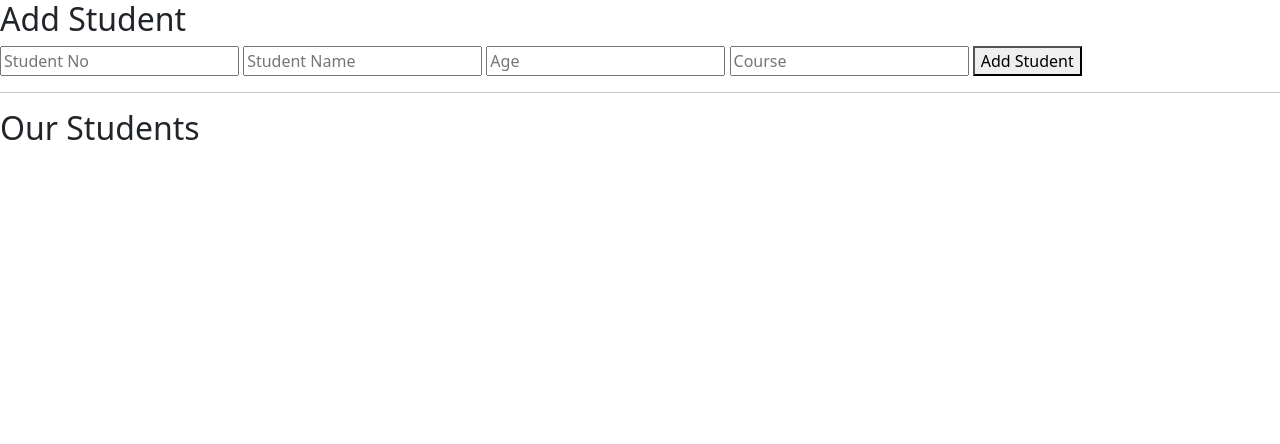
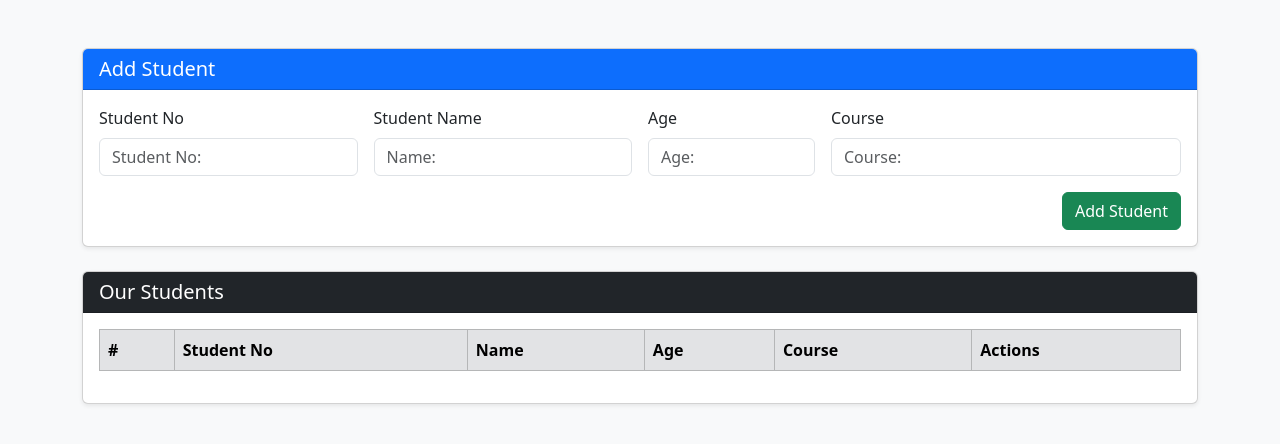
Before and after one commit to kukuabassanimeri/eMobilis_Interview, a Django app: page /students/ in a window 1280 px wide. Shown: the top 444 px of the page. Run offline with Django 5.2, Linux system fonts and the light colour scheme; data comes from the database, SQL or seed files in the repository; both versions use the stored data as it was after the commit; lists and menus that the app fills with data are empty.

Commit message:
second commit

```diff
--- a/our_student/templates/our_student/students.html
+++ b/our_student/templates/our_student/students.html
@@ -1,6 +1,5 @@
 <!DOCTYPE html>
 <html lang="en">
-
 <head>
     <meta charset="UTF-8">
     <meta name="viewport" content="width=device-width, initial-scale=1.0">
@@ -8,37 +7,77 @@
     {% load static %}
 
     <!-- Bootstrap CSS -->
-    <link href="https://cdn.jsdelivr.net/npm/bootstrap@5.3.3/dist/css/bootstrap.min.css" rel="stylesheet"
-        integrity="sha384-QWTKZyjpPEjISv5WaRU9OFeRpok6YctnYmDr5pNlyT2bRjXh0JMhjY6hW+ALEwIH" crossorigin="anonymous">
-    <link rel="stylesheet" href="https://cdn.jsdelivr.net/npm/bootstrap-icons@1.10.5/font/bootstrap-icons.css">
+    <link href="https://cdn.jsdelivr.net/npm/bootstrap@5.3.3/dist/css/bootstrap.min.css" rel="stylesheet">
 
 </head>
+<body class="bg-light">
 
-<body>
+<div class="container mt-5">
 
-    <h2>Add Student</h2>
+    <!-- Add Student Card -->
+    <div class="card shadow-sm mb-4">
+        <div class="card-header bg-primary text-white">
+            <h5 class="mb-0">Add Student</h5>
+        </div>
+        <div class="card-body">
+            <form id="studentForm" class="row g-3">
+                <div class="col-md-3">
+                    <label class="form-label">Student No</label>
+                    <input type="text" id="stud_no" class="form-control" placeholder="Student No: " required>
+                </div>
 
-    <form id="studentForm">
-        <input type="text" id="stud_no" placeholder="Student No" required>
-        <input type="text" id="stud_name" placeholder="Student Name" required>
-        <input type="number" id="stud_age" placeholder="Age" required>
-        <input type="text" id="course" placeholder="Course" required>
-        <button type="submit">Add Student</button>
-    </form>
+                <div class="col-md-3">
+                    <label class="form-label">Student Name</label>
+                    <input type="text" id="stud_name" class="form-control" placeholder="Name: " required>
+                </div>
 
-    <hr>
+                <div class="col-md-2">
+                    <label class="form-label">Age</label>
+                    <input type="number" id="stud_age" class="form-control" placeholder="Age: " required>
+                </div>
 
-    <!--List Students-->
-    <h2>Our Students</h2>
-    <ul id="students"></ul>
+                <div class="col-md-4">
+                    <label class="form-label">Course</label>
+                    <input type="text" id="course" class="form-control" placeholder="Course: " required>
+                </div>
 
-    <script src="{% static 'js/students.js' %}"></script>
+                <div class="col-12 text-end">
+                    <button type="submit" class="btn btn-success">
+                        Add Student
+                    </button>
+                </div>
+            </form>
+        </div>
+    </div>
+
+    <!-- Students Table -->
+    <div class="card shadow-sm">
+        <div class="card-header bg-dark text-white">
+            <h5 class="mb-0">Our Students</h5>
+        </div>
+        <div class="card-body">
+            <table class="table table-bordered table-striped">
+                <thead class="table-secondary">
+                    <tr>
+                        <th>#</th>
+                        <th>Student No</th>
+                        <th>Name</th>
+                        <th>Age</th>
+                        <th>Course</th>
+                        <th>Actions</th>
+                    </tr>
+                </thead>
+                <tbody id="students">
+                    <!-- JS will inject rows here -->
+                </tbody>
+            </table>
+        </div>
+    </div>
+
+</div>
+
+<script src="{% static 'js/students.js' %}"></script>
+<script src="https://cdn.jsdelivr.net/npm/bootstrap@5.3.3/dist/js/bootstrap.bundle.min.js"></script>
 
 </body>
-
-<!-- Bootstrap JS -->
-<script src="https://cdn.jsdelivr.net/npm/bootstrap@5.3.3/dist/js/bootstrap.bundle.min.js"
-    integrity="sha384-YvpcrYf0tY3lHB60NNkmXc5s9fDVZLESaAA55NDzOxhy9GkcIdslK1eN7N6jIeHz"
-    crossorigin="anonymous"></script>
-
 </html>
```
Also changed, not shown: db.sqlite3.
